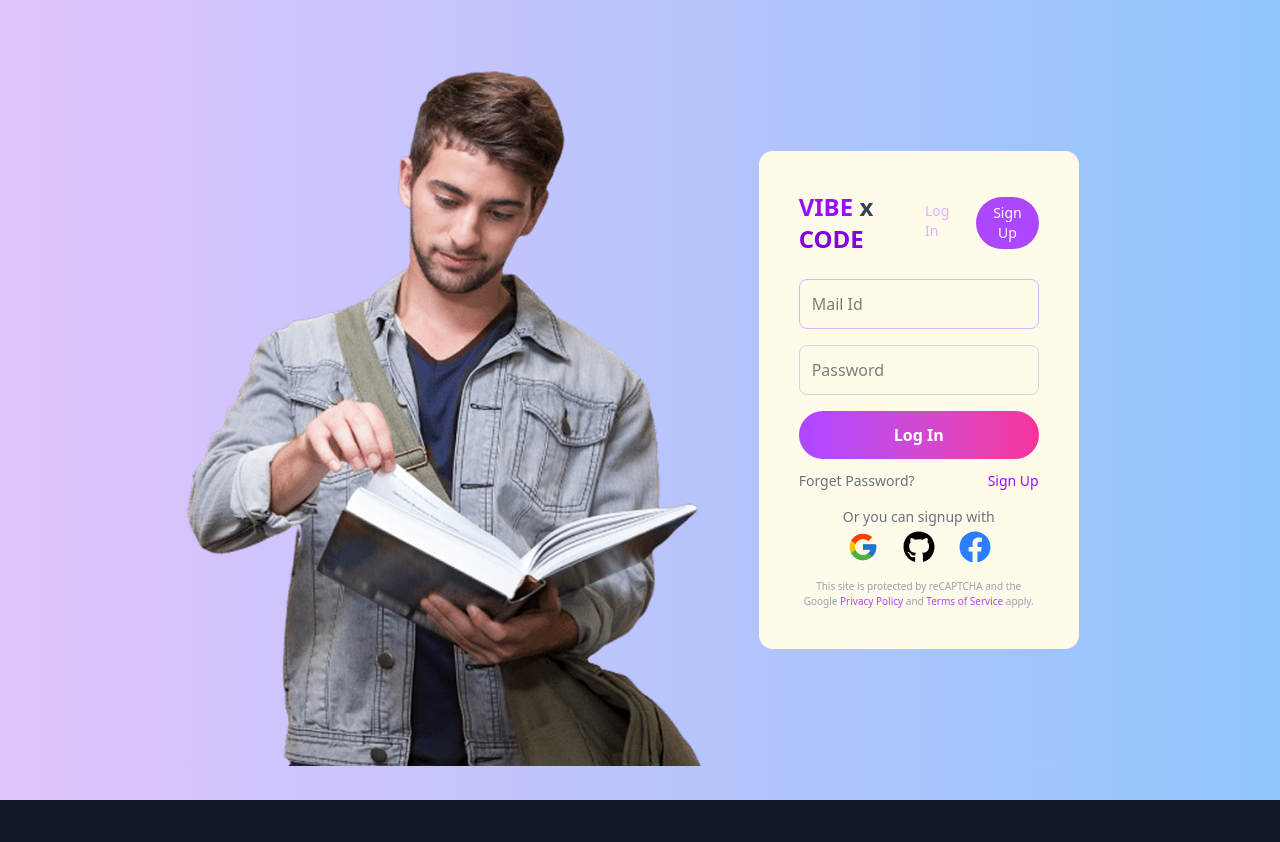
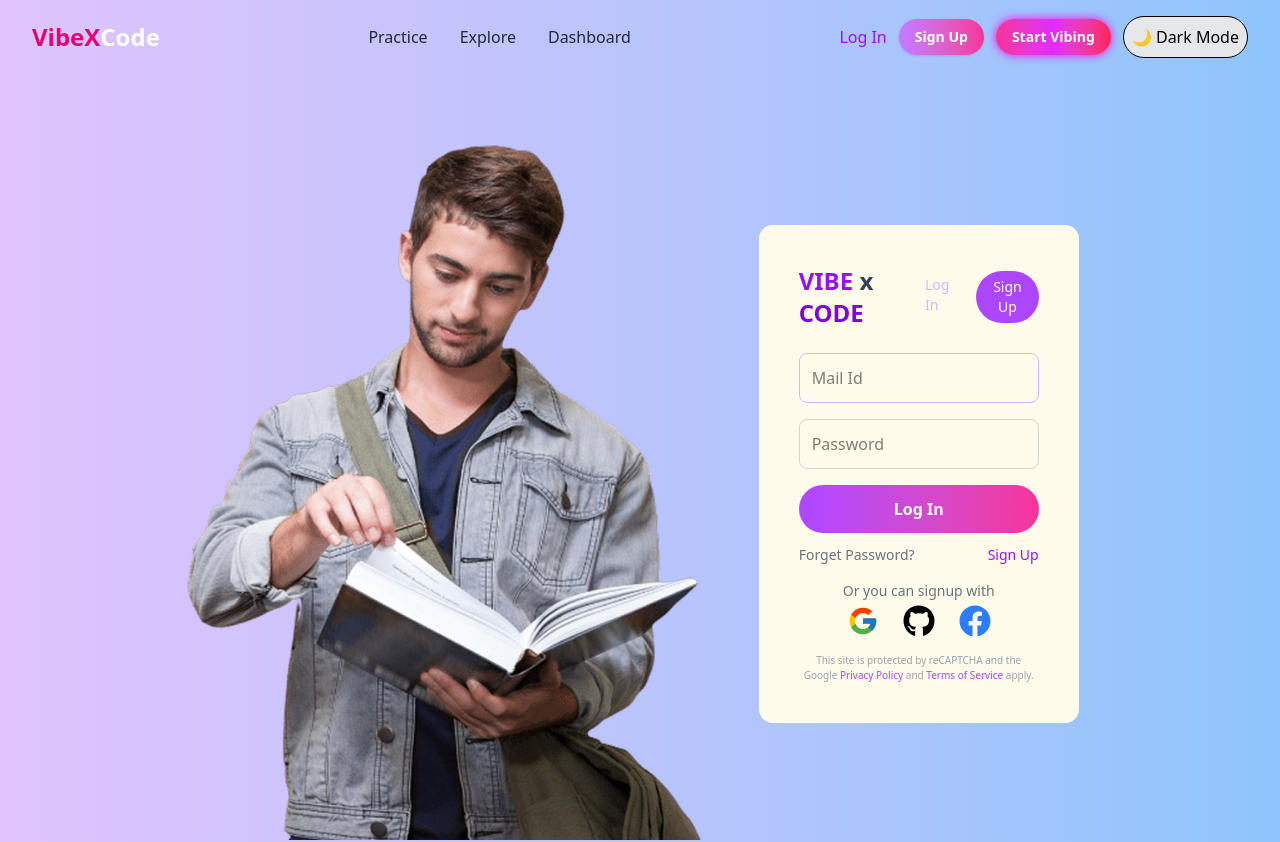
Before and after one commit to Flashl3opard/VibexCode, a Next.js app: page /signup in a window 1280 px wide. Shown: the top 842 px of the page. Built offline with nearby package versions, Linux system fonts and the light colour scheme.

Commit message:
Added dark-mode Toggle

```diff
--- a/app/components/Navbar.tsx
+++ b/app/components/Navbar.tsx
@@ -14,8 +14,8 @@ const Navbar = () => {
   };
 
   return (
-    <nav className="w-full py-4 px-6 md:px-8 bg-gradient-to-r from-[#e0c3fc] to-[#8ec5fc] relative z-50">
-      <div className="flex items-center justify-between">
+    <nav className="w-full py-4 px-6 md:px-8 relative z-50 dark:bg-blue-950 ">
+      <div className="flex items-center justify-between ">
         {/* Logo and Mobile Menu Button */}
         <div className="flex items-center gap-3">
           <button
@@ -31,7 +31,7 @@ const Navbar = () => {
         </div>
 
         {/* Desktop Navigation Links */}
-        <div className="hidden md:flex gap-8 text-gray-800 font-medium items-center">
+        <div className="hidden md:flex gap-8 text-gray-800 font-medium items-center dark:text-teal-300">
           <Link
             href="/playground"
             className="hover:text-purple-600 transition-all cursor-pointer"
@@ -53,7 +53,7 @@ const Navbar = () => {
         </div>
 
         {/* Auth Buttons and Theme Toggle */}
-        <div className="hidden min-[500px]:flex items-center gap-3">
+        <div className="hidden min-[500px]:flex items-center gap-3 ">
           <Link
             href="/login"
             className="text-purple-600 font-medium hover:underline cursor-pointer"
--- a/app/layout.tsx
+++ b/app/layout.tsx
@@ -31,7 +31,6 @@ export default function RootLayout({
         {children}
         <Footer />
       </body>
-
     </html>
   );
 }
--- a/app/playground/page.tsx
+++ b/app/playground/page.tsx
@@ -4,7 +4,7 @@ import Lead from "../components/Lead";
 
 const page = () => {
   return (
-    <div>
+    <div className="flex flex-row justify-end gap-10 p-5">
       <SoundBoard />
       <Lead />
     </div>
--- a/app/signup/page.tsx
+++ b/app/signup/page.tsx
@@ -2,28 +2,40 @@ import React from "react";
 import { FcGoogle } from "react-icons/fc";
 import { FaGithub } from "react-icons/fa";
 import { FaFacebook } from "react-icons/fa";
+import Navbar from "../components/Navbar";
 
 const page = () => {
   return (
-
-    <div className="min-h-screen flex items-center justify-center ">
-      {/* <div className="max-w-6xl w-full bg-white rounded-3xl shadow-xl flex flex-col md:flex-row overflow-hidden"> */}
+    <>
+      <Navbar />
+      <div className="min-h-screen flex items-center justify-center dark:bg-black">
+        {/* <div className="max-w-6xl w-full bg-white rounded-3xl shadow-xl flex flex-col md:flex-row overflow-hidden"> */}
 
         {/* Left Section  */}
         <div className="scale-100 relative hidden md:block h-183 ">
-          <img src="/assets/guy1.png" alt="Student" className="h-full object-cover" />
-
+          <img
+            src="/assets/guy1.png"
+            alt="Student"
+            className="h-full object-cover"
+          />
         </div>
 
         {/*  Form */}
-        <div className="w-full md:w-1/4 p-10 bg-amber-50 border-0 rounded-xl m-10">
+        <div className="w-full md:w-1/4 p-10 bg-amber-50 border-0 rounded-xl m-10 dark:bg-zinc-800 dark:text-white">
           <div className="flex justify-between items-center mb-6">
-            <div className="text-2xl font-semibold text-purple-600">VIBE <span className="text-gray-700">x</span><span className="text-purple-700"> CODE</span></div>
-            <div className="flex gap-4 text-sm text-gray-600 hidden md:flex">
+            <div className="text-2xl font-semibold text-purple-600">
+              VIBE <span className="text-gray-700">x</span>
+              <span className="text-purple-700"> CODE</span>
+            </div>
+            <div className="flex gap-4 text-sm text-gray-600  md:flex">
               {/* <a href="#" className="hover:text-purple-500">Practice</a>
               <a href="#" className="hover:text-purple-500">Explore</a> */}
-              <a href="#" className="text-purple-300 m-1">Log In</a>
-              <button className="bg-purple-500 hover:bg-purple-600 text-white px-3 py-1.5 rounded-full">Sign Up</button>
+              <a href="#" className="text-purple-300 m-1">
+                Log In
+              </a>
+              <button className="bg-purple-500 hover:bg-purple-600 text-white px-3 py-1.5 rounded-full">
+                Sign Up
+              </button>
             </div>
           </div>
 
@@ -48,27 +60,36 @@ const page = () => {
 
           <div className="flex justify-between text-sm text-gray-500 mb-4">
             <span>Forget Password?</span>
-            <a href="#" className="text-purple-600 font-medium">Sign Up</a>
+            <a href="#" className="text-purple-600 font-medium">
+              Sign Up
+            </a>
           </div>
 
-          <div className="text-center text-sm text-gray-500 mb-3">Or you can signup with</div>
+          <div className="text-center text-sm text-gray-500 mb-3">
+            Or you can signup with
+          </div>
           <div className="flex justify-center gap-10">
             <FcGoogle className="scale-200 cursor-pointer" />
-            <FaGithub className="scale-200 cursor-pointer"/>
-            <FaFacebook className="scale-200 text-blue-500 cursor-pointer"/>
-
-
+            <FaGithub className="scale-200 cursor-pointer" />
+            <FaFacebook className="scale-200 text-blue-500 cursor-pointer" />
           </div>
 
           <p className="mt-6 text-[10px] text-center text-gray-400">
             This site is protected by reCAPTCHA and the Google
-            <a href="#" className="text-purple-500"> Privacy Policy </a> and
-            <a href="#" className="text-purple-500"> Terms of Service </a> apply.
+            <a href="#" className="text-purple-500">
+              {" "}
+              Privacy Policy{" "}
+            </a>{" "}
+            and
+            <a href="#" className="text-purple-500">
+              {" "}
+              Terms of Service{" "}
+            </a>{" "}
+            apply.
           </p>
         </div>
-
-    </div>
-
+      </div>
+    </>
   );
 };
 
```
